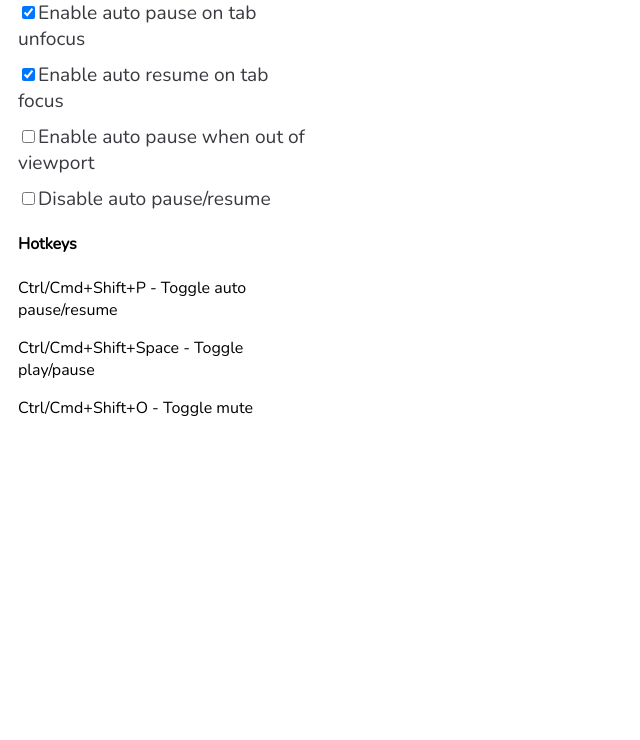
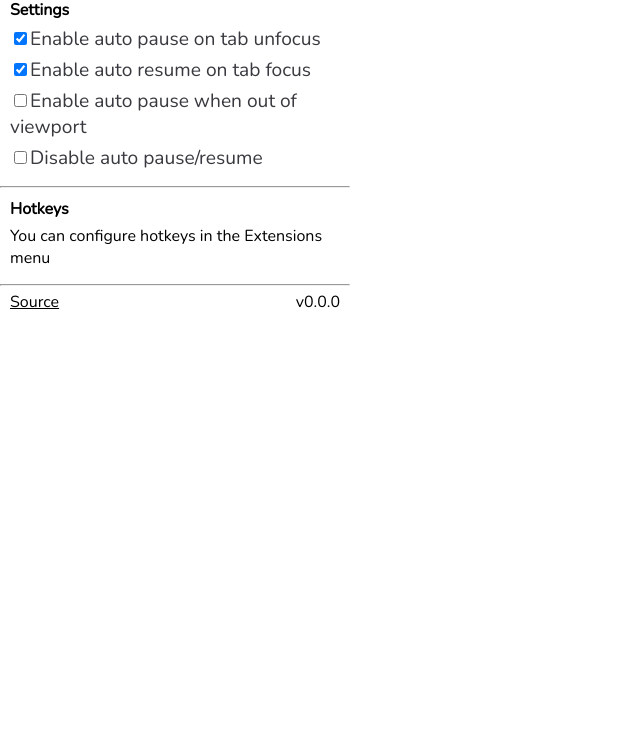
Before and after one commit to drodil/youtube_auto_pause, a browser extension: page options.html in a window 1280 px wide. Shown: the part 60-800 px from the top of the page, without its empty margins (0-640 px from the left). Drawn offline with nearby package versions, Linux system fonts and the light colour scheme.

Commit message:
refactor: options styling

```diff
--- a/options.html
+++ b/options.html
@@ -5,45 +5,81 @@
     <title>Youtube Auto Pause options</title>
     <style>
         @charset "UTF-8";
-        @import 'https://fonts.googleapis.com/css?family=Nunito:400';
+        @import 'https://fonts.googleapis.com/css?family=Nunito:300';
 
 		body {
+            font-family: "Nunito", sans-serif;
+            font-weight: 300;
+			padding: 0;
+			margin: 0;
+		}
+
+        .container {
 			padding: 10px;
-            padding-top: 0px;
-            font-family: "Nunito", sans-serif;
-            font-weight: 400;
         }
 
         label {
             cursor: pointer;
             color: #383A3F;
             display: block;
-            margin-bottom: 10px;
             font-size: 1.2em;
+        }
+
+		p, label {
+			margin-top: 5px;
+			margin-bottom: 5px;
 		}
 
 		h2 {
 			font-size: 20px;
+			text-align: center;
+		}
+
+		h4, hr, h2 {
+			margin: 0;
 		}
 
 		#logo {
 			margin-right: 6px;
 			margin-left: 3px;
 		}
+
+		#version {
+			float: right;
+		}
+
+		a, a:hover, a:focus, a:active {
+      		text-decoration: underline;
+      		color: inherit;
+ 		}
     </style>
 </head>
 
 <body>
-    <div style="width: 300px">
+    <div style="width: 350px">
+		<div class="container">
 			<h2><img src="images/icon_16.png" id="logo"></img>Youtube Auto Pause</h2>
+		</div>
+		<hr>
+		<div class="container">
+			<h4>Settings</h4>
 	        <label><input type="checkbox" id="autopause"><span class="label-text">Enable auto pause on tab unfocus</span></label>
     	    <label><input type="checkbox" id="autoresume"><span class="label-text">Enable auto resume on tab focus</span></label>
         	<label><input type="checkbox" id="scrollpause"><span class="label-text">Enable auto pause when out of viewport</span></label>
         	<label><input type="checkbox" id="disabled"><span class="label-text">Disable auto pause/resume</span></label>
+		</div>
+		<hr>
+		<div class="container">
 			<h4>Hotkeys</h4>
-		<p>Ctrl/Cmd+Shift+P - Toggle auto pause/resume</p>
-		<p>Ctrl/Cmd+Shift+Space - Toggle play/pause<p>
-		<p>Ctrl/Cmd+Shift+O - Toggle mute</p>
+			<div id="hotkeys">
+			</div>
+			<p>You can configure hotkeys in the Extensions menu</p>
+		</div>
+		<hr>
+		<div class="container" style="padding-top: 0">
+			<p style="float: left;"><a href="https://github.com/drodil/youtube_auto_pause" target="_blank">Source</a></p>
+			<p id="version"></p>
+		</div>
 	</div>
     <script src="options.js"></script>
 </body>
--- a/options.js
+++ b/options.js
@@ -30,6 +30,21 @@ function restore_options() {
   );
 }
 
+chrome.commands.getAll(function (commands) {
+  var hotkeysDiv = document.getElementById("hotkeys");
+  for (let i = 0; i < commands.length; i++) {
+    var tag = document.createElement("p");
+    var text = document.createTextNode(
+      commands[i].shortcut + " - " + commands[i].description
+    );
+    tag.appendChild(text);
+    hotkeysDiv.appendChild(tag);
+  }
+});
+
+var version = document.getElementById("version");
+version.innerHTML = "v" + chrome.runtime.getManifest().version;
+
 document.addEventListener("DOMContentLoaded", restore_options);
 chrome.storage.onChanged.addListener(function (_changes, _namespace) {
   restore_options();
```
Also changed, not shown: manifest.json. Lines whose indentation alone changed are shown as unchanged.
